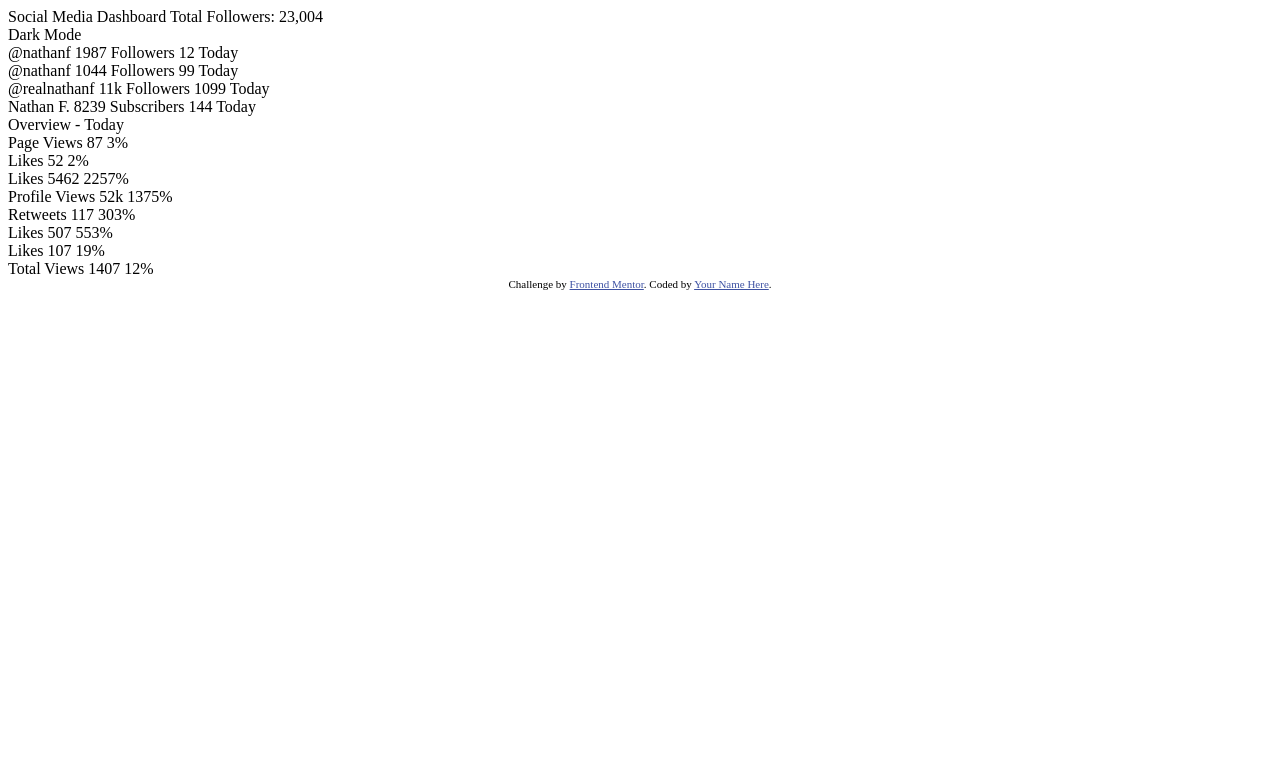
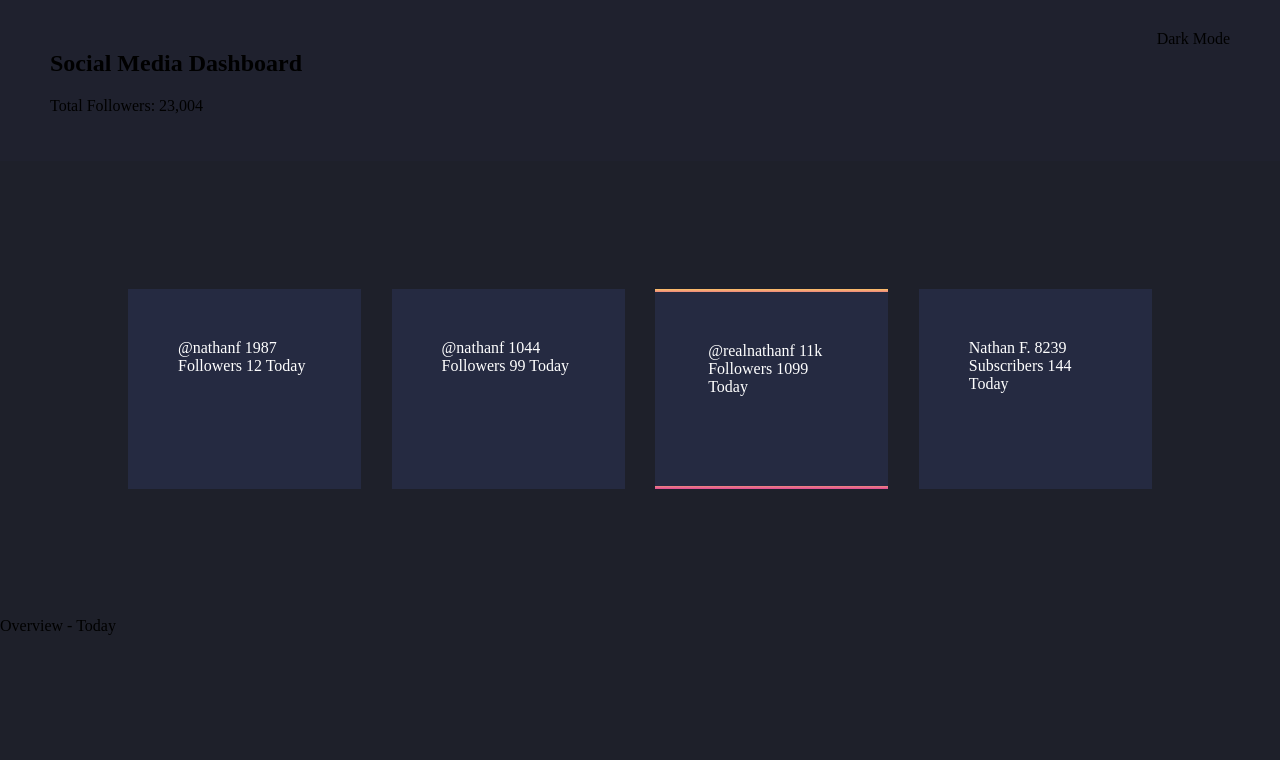
Before and after one commit to thisisobate/social-media-dashboard-with-switcher, a plain HTML site: page index.html in a window 1280 px wide. Shown: the top 760 px of the page. Drawn offline with Linux system fonts and the light colour scheme.

Commit message:
added styling to page

```diff
--- a/css/style.css
+++ b/css/style.css
@@ -0,0 +1,78 @@
+body {
+  padding: 0;
+  margin: 0;
+  box-sizing: border-box;
+  background-color: hsl(230, 17%, 14%);
+  min-height: 100vh;
+}
+
+/* .bg {
+  background-color: hsl(230, 17%, 14%);
+  min-height: 100vh;
+} */
+
+.header {
+  background-color: hsl(232, 19%, 15%);
+  padding: 30px 50px;
+  display: flex;
+  justify-content: space-between;
+}
+
+.box-a {
+  padding: 50px;
+  background-color: hsl(228, 28%, 20%);
+  color: hsl(0, 0%, 100%);
+}
+
+.top_blue {
+  border-top: 5px solid #1a8ff6;
+}
+
+.top_instagram {
+  /* border-top: 5px solid hsl(329, 70%, 58%); */
+
+  border-top-width: 3px;
+  border-style: solid;
+  border-image: linear-gradient(
+      to bottom,
+      hsl(37, 97%, 70%),
+      hsl(329, 70%, 58%)
+    )
+    50% 10%;
+  /* border-image: linear-gradient(, hsl(329, 70%, 58%)) 5 0 0 0 */
+  /* repeat; */
+}
+
+.grid {
+  display: grid;
+  grid-template-columns: repeat(auto-fit, minmax(180px, 1fr));
+  grid-template-rows: 200px;
+  grid-gap: 1.9rem;
+  margin: 10%;
+}
+
+.grid_b {
+  display: grid;
+  grid-template-columns: repeat(auto-fit, minmax(200px, 1fr));
+  grid-template-rows: 130px 130px;
+  grid-gap: 1.9rem;
+  margin: 10%;
+  grid-auto-flow: row;
+}
+
+.box-b {
+  padding: 50px;
+  background-color: hsl(228, 28%, 20%);
+  color: hsl(0, 0%, 100%);
+}
+
+@media (max-width: 479px) {
+  /* .grid {
+    display: flex;
+    flex-direction: column;
+  } */
+
+  .grid {
+    grid-template-rows: repeat(4, 300px);
+  }
+}
--- a/index.html
+++ b/index.html
@@ -30,7 +30,8 @@
     <div class="bg">
       <div class="header">
         <div class="header_txt">
-          Social Media Dashboard Total Followers: 23,004
+          <h2>Social Media Dashboard</h2>
+          <p>Total Followers: 23,004</p>
         </div>
 
         <div class="toggle">
@@ -48,7 +49,7 @@
             @nathanf 1044 Followers 99 Today
           </div>
 
-          <div class="box-a">
+          <div class="box-a top_instagram">
             @realnathanf 11k Followers 1099 Today
           </div>
 
@@ -59,7 +60,7 @@
 
         <div class="overview">Overview - Today</div>
 
-        <div class="grid-b">
+        <div class="grid_b">
           <div class="box-b">
             Page Views 87 3%
           </div>
@@ -94,12 +95,5 @@
         </div>
       </div>
     </div>
-
-    <div class="attribution">
-      Challenge by
-      <a href="https://www.frontendmentor.io?ref=challenge" target="_blank"
-        >Frontend Mentor</a
-      >. Coded by <a href="#">Your Name Here</a>.
-    </div>
   </body>
 </html>
```
